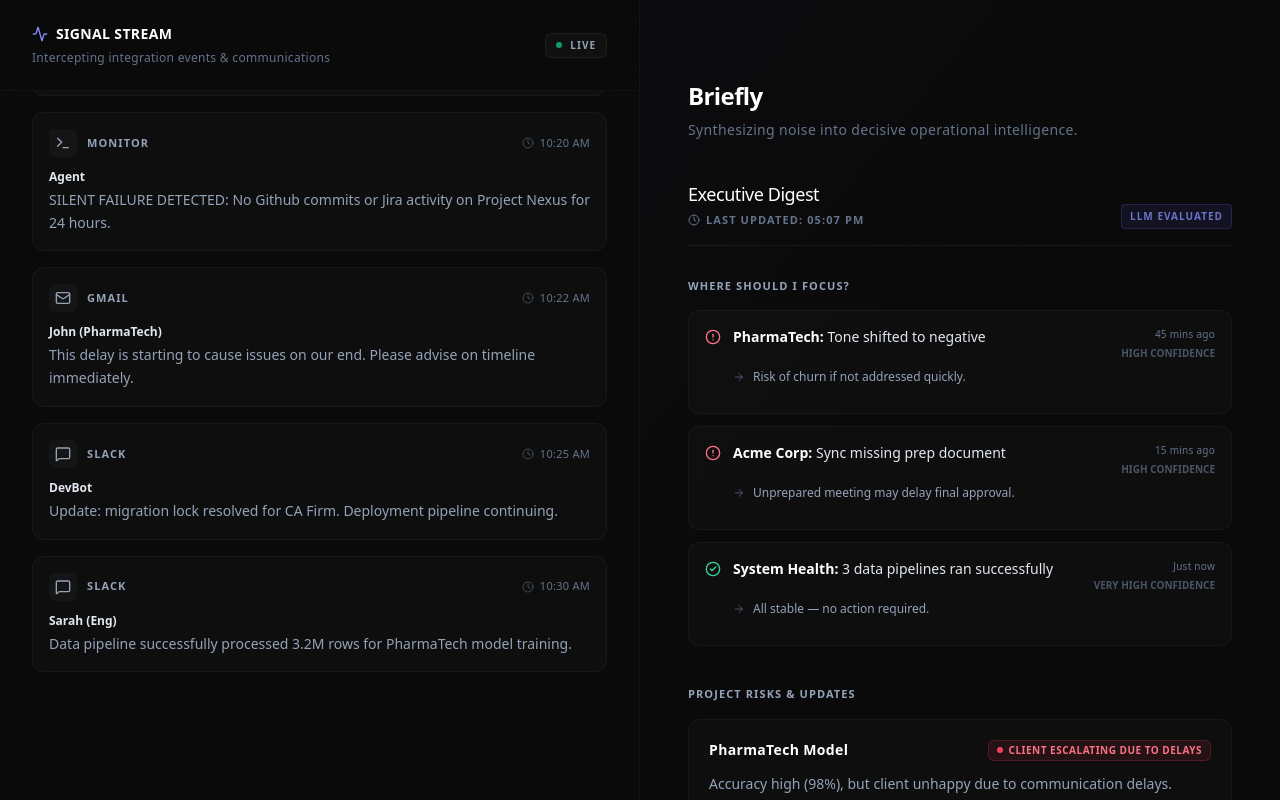
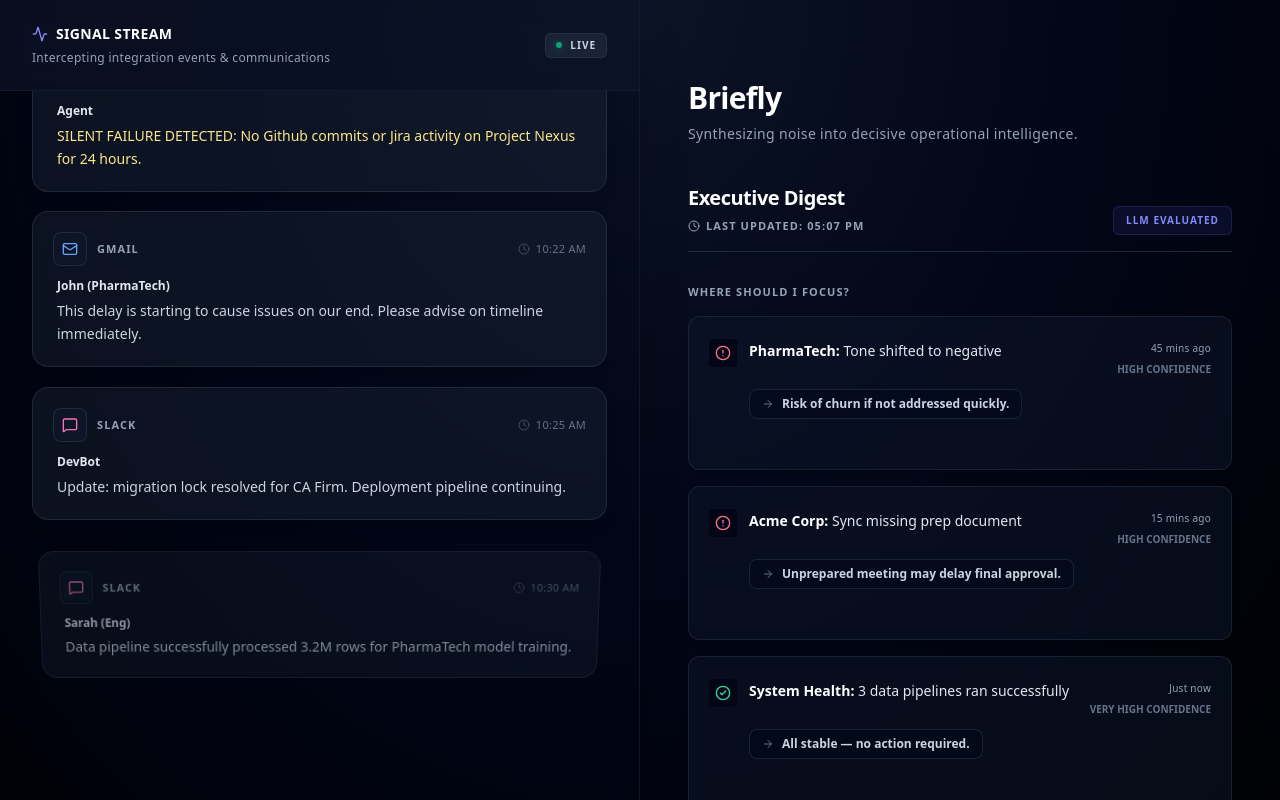
Before and after one commit to Sumanth2377/Briefly, a React (Vite) app: page / in a window 1280 px wide. Both pictures are taken after a click on the button "Generate Intelligence". Built offline with nearby package versions, Linux system fonts and the light colour scheme.

Commit message:
style(ui): Remove rigid black background and add sophisticated 3D transform animations

```diff
--- a/src/App.jsx
+++ b/src/App.jsx
@@ -4,10 +4,10 @@
 
 const getSourceIcon = (type) => {
   switch(type) {
-    case 'slack': return <MessageSquare className="w-4 h-4 text-slate-400" />;
-    case 'email': return <Mail className="w-4 h-4 text-slate-400" />;
-    case 'jira': return <LayoutDashboard className="w-4 h-4 text-slate-400" />;
-    case 'system': return <Terminal className="w-4 h-4 text-slate-400" />;
+    case 'slack': return <MessageSquare className="w-4 h-4 text-pink-400" />;
+    case 'email': return <Mail className="w-4 h-4 text-blue-400" />;
+    case 'jira': return <LayoutDashboard className="w-4 h-4 text-blue-500" />;
+    case 'system': return <Terminal className="w-4 h-4 text-emerald-400" />;
     default: return <Activity className="w-4 h-4 text-slate-400" />;
   }
 };
@@ -71,43 +71,43 @@
   };
 
   return (
-    <div className="flex h-screen bg-[#0A0A0A] text-slate-300 font-sans selection:bg-indigo-500/30">
+    <div className="flex h-screen bg-slate-950 bg-[radial-gradient(ellipse_at_top,_var(--tw-gradient-stops))] from-slate-900 via-slate-950 to-black text-slate-300 font-sans selection:bg-indigo-500/30">
 
       {/* LEFT PANEL - Firehose */}
-      <div className="w-1/2 border-r border-white/[0.04] flex flex-col bg-[#0A0A0A]">
-        <div className="px-8 py-6 border-b border-white/[0.04] flex justify-between items-center bg-[#0A0A0A]/80 backdrop-blur-md z-10">
+      <div className="w-1/2 border-r border-slate-800/50 flex flex-col bg-slate-950/40 relative z-10 shadow-2xl">
+        <div className="px-8 py-6 border-b border-slate-800/50 flex justify-between items-center bg-slate-900/60 backdrop-blur-md z-20">
           <div>
             <h2 className="text-sm font-semibold text-white flex items-center gap-2 tracking-wide uppercase">
               <Activity className="w-4 h-4 text-indigo-400" />
               Signal Stream
             </h2>
-            <p className="text-xs text-slate-500 mt-1.5 tracking-wide">Intercepting integration events & communications</p>
+            <p className="text-xs text-slate-400 mt-1.5 tracking-wide">Intercepting integration events & communications</p>
           </div>
-          <div className="flex items-center gap-2 text-[10px] font-semibold tracking-widest uppercase px-2.5 py-1 bg-white/[0.03] text-slate-400 rounded-md border border-white/[0.05]">
-            <span className="w-1.5 h-1.5 rounded-full bg-emerald-500 animate-pulse"></span>
+          <div className="flex items-center gap-2 text-[10px] font-semibold tracking-widest uppercase px-2.5 py-1 bg-slate-800/80 text-slate-300 rounded-md border border-slate-700/50 shadow-inner">
+            <span className="w-1.5 h-1.5 rounded-full bg-emerald-500 animate-pulse shadow-[0_0_8px_rgba(16,185,129,0.5)]"></span>
             Live
           </div>
         </div>
 
-        <div ref={scrollRef} className="flex-1 overflow-y-auto px-8 py-6 space-y-4 scroll-smooth pb-32">
+        <div ref={scrollRef} className="flex-1 overflow-y-auto px-8 py-6 space-y-5 scroll-smooth pb-32">
           {stream.map((item, idx) => {
             if (!item) return null;
             return (
-            <div key={item.id || idx} className="group p-4 rounded-xl bg-white/[0.02] border border-white/[0.04] hover:border-white/[0.08] hover:bg-white/[0.03] transition-all duration-300 animate-in fade-in slide-in-from-bottom-2">
+            <div key={item.id || idx} className="animate-3d-slide group p-5 rounded-2xl bg-slate-800/40 backdrop-blur-sm border border-slate-700/50 hover:border-slate-600 hover:bg-slate-800/60 transition-all duration-300 shadow-lg">
               <div className="flex items-center justify-between mb-3">
                 <div className="flex items-center gap-2.5">
-                  <div className="p-1.5 rounded-md bg-white/[0.03] text-slate-400 group-hover:bg-white/[0.06] transition-colors">
+                  <div className="p-2 rounded-lg bg-slate-900/80 shadow-inner border border-slate-700/50">
                     {getSourceIcon(item.type)}
                   </div>
-                  <span className="text-[11px] font-semibold text-slate-400 uppercase tracking-widest">{item.source}</span>
+                  <span className="text-[11px] font-bold text-slate-400 uppercase tracking-widest">{item.source}</span>
                 </div>
                 <span className="text-[11px] text-slate-500 flex items-center gap-1.5 font-medium tracking-wide">
                   <Clock className="w-3 h-3 opacity-60" /> {item.time}
                 </span>
               </div>
-              <div className="flex flex-col gap-1">
-                <span className="text-xs font-semibold text-slate-200">{item.author}</span>
-                <p className="text-sm text-slate-400 leading-relaxed font-light">
+              <div className="flex flex-col gap-1.5 ml-1">
+                <span className="text-xs font-bold text-slate-200">{item.author}</span>
+                <p className={`text-sm leading-relaxed font-light ${item.type === 'system' ? 'text-amber-200 font-medium' : 'text-slate-300'}`}>
                   {item.text}
                 </p>
               </div>
@@ -118,14 +118,12 @@
       </div>
 
       {/* RIGHT PANEL - Digest */}
-      <div className="w-1/2 flex flex-col bg-[#0A0A0A] relative overflow-y-auto">
-        <div className="absolute inset-0 bg-gradient-to-br from-indigo-500/[0.02] via-[#0A0A0A] to-[#0A0A0A] pointer-events-none"></div>
-
+      <div className="w-1/2 flex flex-col relative overflow-y-auto bg-slate-950/20">
         <div className="p-12 flex-1 flex flex-col max-w-3xl mx-auto w-full relative z-10">
 
           <div className="mb-10 mt-8">
-            <h1 className="text-2xl font-semibold text-white mb-2 tracking-tight">Briefly</h1>
-            <p className="text-slate-500 text-sm tracking-wide font-light">
+            <h1 className="text-3xl font-semibold text-white mb-2 tracking-tight">Briefly</h1>
+            <p className="text-slate-400 text-sm tracking-wide font-light">
               Synthesizing noise into decisive operational intelligence.
             </p>
           </div>
@@ -135,12 +133,12 @@
               <button
                 onClick={handleGenerateHeartbeat}
                 disabled={isGenerating || stream.length === 0}
-                className="group flex items-center justify-center gap-3 px-6 py-3 text-sm font-semibold text-white transition-all duration-300 bg-white/[0.05] border border-white/[0.1] rounded-lg focus:outline-none hover:bg-white/[0.08] hover:border-white/[0.2] disabled:opacity-40 disabled:cursor-not-allowed"
+                className="group flex items-center justify-center gap-3 px-8 py-4 text-sm font-bold text-white transition-all duration-300 bg-indigo-600 hover:bg-indigo-500 shadow-[0_0_20px_rgba(79,70,229,0.2)] hover:shadow-[0_0_30px_rgba(79,70,229,0.4)] border border-indigo-500/30 rounded-xl focus:outline-none disabled:opacity-40 disabled:cursor-not-allowed"
               >
                 {isGenerating ? (
-                  <><Loader2 className="w-4 h-4 animate-spin text-slate-400" /> Compressing Context...</>
+                  <><Loader2 className="w-4 h-4 animate-spin text-white/80" /> Compressing Context...</>
                 ) : (
-                  <><Zap className="w-4 h-4 text-indigo-400" /> Generate Intelligence</>
+                  <><Zap className="w-4 h-4 text-indigo-300" /> Generate Intelligence</>
                 )}
               </button>
              </div>
@@ -148,14 +146,14 @@
             <div className="animate-in fade-in slide-in-from-bottom-4 duration-700">
 
               {/* Header */}
-              <div className="flex justify-between items-end mb-8 border-b border-white/[0.06] pb-4">
+              <div className="flex justify-between items-end mb-8 border-b border-slate-800 pb-4">
                 <div>
-                  <h3 className="text-lg font-medium text-white tracking-tight">Executive Digest</h3>
-                  <p className="text-[11px] text-slate-500 mt-1 uppercase tracking-widest font-semibold flex items-center gap-1.5">
+                  <h3 className="text-xl font-semibold text-white tracking-tight">Executive Digest</h3>
+                  <p className="text-[11px] text-slate-400 mt-1.5 uppercase tracking-widest font-bold flex items-center gap-1.5">
                     <Clock className="w-3 h-3" /> Last updated: {digest.timestamp}
                   </p>
                 </div>
-                <div className="text-[10px] font-semibold tracking-widest uppercase text-indigo-400/80 px-2 py-1 bg-indigo-500/10 rounded border border-indigo-500/20">
+                <div className="text-[10px] font-bold tracking-widest uppercase text-indigo-400 px-3 py-1.5 bg-indigo-500/10 rounded-md border border-indigo-500/20 shadow-inner">
                   LLM Evaluated
                 </div>
               </div>
@@ -165,39 +163,37 @@
                 <h4 className="text-[11px] font-bold text-slate-400 uppercase tracking-widest mb-4">
                   Where should I focus?
                 </h4>
-                <div className="space-y-3">
+                <div className="space-y-4">
                   {digest.focus.map((item, i) => (
-                    <div key={i} className="group flex flex-col p-4 rounded-xl bg-white/[0.02] border border-white/[0.04] transition-colors relative overflow-hidden">
-                      <div className="absolute left-0 top-0 bottom-0 w-1 bg-gradient-to-b from-transparent via-white/[0.05] to-transparent opacity-0 group-hover:opacity-100 transition-opacity"></div>
+                    <div key={i} className="group flex flex-col p-5 rounded-xl bg-slate-900/50 border border-slate-800/80 hover:border-indigo-500/30 hover:bg-slate-800/50 transition-all duration-300 shadow-md relative overflow-hidden">
+                      <div className="absolute left-0 top-0 bottom-0 w-1 bg-gradient-to-b from-indigo-500/50 to-transparent opacity-0 group-hover:opacity-100 transition-opacity"></div>
 
-                      <div className="flex items-start justify-between gap-4 mb-2">
+                      <div className="flex items-start justify-between gap-4 mb-3">
                         <div className="flex items-start gap-3 flex-1">
-                          <div className="mt-0.5">
+                          <div className="mt-0.5 bg-slate-950 p-1.5 rounded shadow-inner">
                             {item.isPositive ? <CheckCircle2 className="w-4 h-4 text-emerald-400" /> : <AlertCircle className="w-4 h-4 text-rose-400" />}
                           </div>
                           <div>
-                            <p className="text-sm text-slate-200">
-                              {item.client && <span className="font-semibold text-white">{item.client}: </span>}
+                            <p className="text-sm text-slate-200 mt-1">
+                              {item.client && <span className="font-bold text-white">{item.client}: </span>}
                               {item.text}
                             </p>
                           </div>
                         </div>
-                        <div className="flex flex-col items-end gap-1 flex-shrink-0">
-                          <span className="text-[10px] text-slate-500 tracking-wide">{item.timeAgo}</span>
-                          <span className="text-[10px] uppercase font-bold text-slate-500/70">{item.confidence} Confidence</span>
+                        <div className="flex flex-col items-end gap-1.5 flex-shrink-0 mt-1">
+                          <span className="text-[10px] text-slate-400 tracking-wide font-medium">{item.timeAgo}</span>
+                          <span className="text-[10px] uppercase font-bold text-slate-500">{item.confidence} Confidence</span>
                         </div>
                       </div>
 
-                      <div className="ml-7 flex items-center gap-2">
-                        <ArrowRight className="w-3 h-3 text-slate-600" />
-                        <span className="text-xs font-medium text-slate-400">{item.impact}</span>
+                      <div className="ml-10 flex items-center gap-2 bg-slate-950/30 w-fit px-3 py-1.5 rounded-lg border border-slate-800/80">
+                        <ArrowRight className="w-3 h-3 text-slate-500" />
+                        <span className="text-xs font-semibold text-slate-300">{item.impact}</span>
                       </div>
 
                       {/* Explainable AI */}
-                      <div className="ml-7 mt-3 overflow-hidden max-h-0 group-hover:max-h-10 transition-all duration-300 opacity-0 group-hover:opacity-100">
-                        <span className="inline-block px-2 py-1 rounded bg-white/[0.03] text-[10px] font-mono text-slate-500 border border-white/[0.02]">
-                          {item.reason}
-                        </span>
+                      <div className="ml-10 mt-3 overflow-hidden max-h-0 group-hover:max-h-20 transition-all duration-300 opacity-0 group-hover:opacity-100 text-[10px] text-slate-500 font-mono tracking-tight bg-black/20 p-2 rounded border border-white/5">
+                        {item.reason}
                       </div>
                     </div>
                   ))}
@@ -209,38 +205,38 @@
                 <h4 className="text-[11px] font-bold text-slate-400 uppercase tracking-widest mb-4">
                   Project Risks & Updates
                 </h4>
-                <div className="grid grid-cols-1 gap-4">
+                <div className="grid grid-cols-1 gap-5">
                   {digest.projects.map((proj, i) => (
-                    <div key={i} className="p-5 rounded-xl bg-white/[0.02] border border-white/[0.04]">
+                    <div key={i} className="p-6 rounded-2xl bg-slate-900/50 border border-slate-800/80 shadow-lg">
 
-                      <div className="flex justify-between items-center mb-3">
-                        <h5 className="text-sm font-semibold text-white tracking-wide">{proj.name}</h5>
+                      <div className="flex justify-between items-center mb-4">
+                        <h5 className="text-base font-bold text-white tracking-wide">{proj.name}</h5>
                         {getStatusBadge(proj.status, proj.statusReason)}
                       </div>
 
-                      <p className="text-sm text-slate-400 leading-relaxed font-light mb-4">{proj.summary}</p>
+                      <p className="text-sm text-slate-300 leading-relaxed font-light mb-5 bg-slate-950/30 p-3 rounded-lg border border-slate-800/50">{proj.summary}</p>
 
-                      <div className="space-y-1.5 mb-4">
-                        <h6 className="text-[10px] uppercase tracking-widest font-semibold text-slate-500 mb-2">Recent Deltas</h6>
+                      <div className="space-y-2 mb-5">
+                        <h6 className="text-[10px] uppercase tracking-widest font-bold text-slate-500 mb-2">Recent Deltas</h6>
                         {proj.deltas.map((delta, j) => (
-                          <div key={j} className="flex items-start gap-2 text-xs text-slate-300">
-                            <span className="text-indigo-400/50 mt-0.5">•</span>
+                          <div key={j} className="flex items-start gap-2 text-sm text-slate-300">
+                            <span className="text-indigo-500 mt-0.5">•</span>
                             <span className="font-light">{delta}</span>
                           </div>
                         ))}
                       </div>
 
                       {proj.recommendation && (
-                        <div className="mt-4 pt-4 border-t border-white/[0.04] flex items-start gap-2">
-                          <AlertTriangle className="w-4 h-4 text-rose-400/80 mt-0.5" />
-                          <p className="text-xs text-rose-200/80 font-medium">{proj.recommendation}</p>
+                        <div className="mt-5 pt-4 border-t border-slate-800 flex items-start gap-2">
+                          <AlertTriangle className="w-4 h-4 text-rose-400 mt-0.5" />
+                          <p className="text-sm text-rose-300 font-semibold tracking-wide">{proj.recommendation}</p>
                         </div>
                       )}
 
                       {proj.status === 'healthy' && !proj.recommendation && (
-                         <div className="mt-4 pt-4 border-t border-white/[0.04] flex items-start gap-2">
-                            <CheckCircle2 className="w-4 h-4 text-emerald-400/80 mt-0.5" />
-                            <p className="text-xs text-emerald-200/80 font-medium">Stable — no intervention required.</p>
+                         <div className="mt-5 pt-4 border-t border-slate-800 flex items-start gap-2">
+                            <CheckCircle2 className="w-4 h-4 text-emerald-400 mt-0.5" />
+                            <p className="text-sm text-emerald-300 font-semibold tracking-wide">Stable — no intervention required.</p>
                          </div>
                       )}
 
@@ -252,7 +248,7 @@
               <div className="mt-12 text-center">
                 <button
                   onClick={() => setDigest(null)}
-                  className="text-[11px] font-semibold tracking-widest uppercase text-slate-500 hover:text-white transition-colors"
+                  className="text-[11px] font-bold tracking-widest uppercase text-slate-500 hover:text-white transition-colors"
                 >
                   Clear Screen
                 </button>
--- a/src/index.css
+++ b/src/index.css
@@ -9,9 +9,27 @@
     font-family: 'Inter', sans-serif;
     -webkit-font-smoothing: antialiased;
     -moz-osx-font-smoothing: grayscale;
-    background-color: #0A0A0A;
+    background-color: #020617;
     color: #f8fafc;
   }
+}
+
+/* Custom 3D Slide In Animation */
+@keyframes slideIn3D {
+  0% {
+    opacity: 0;
+    transform: perspective(1000px) rotateX(-20deg) translateY(30px) scale(0.95);
+  }
+  100% {
+    opacity: 1;
+    transform: perspective(1000px) rotateX(0deg) translateY(0) scale(1);
+  }
+}
+
+.animate-3d-slide {
+  animation: slideIn3D 0.7s cubic-bezier(0.16, 1, 0.3, 1) forwards;
+  transform-origin: top center;
+  will-change: transform, opacity;
 }
 
 /* Custom Scrollbar for sleek UI */
```
